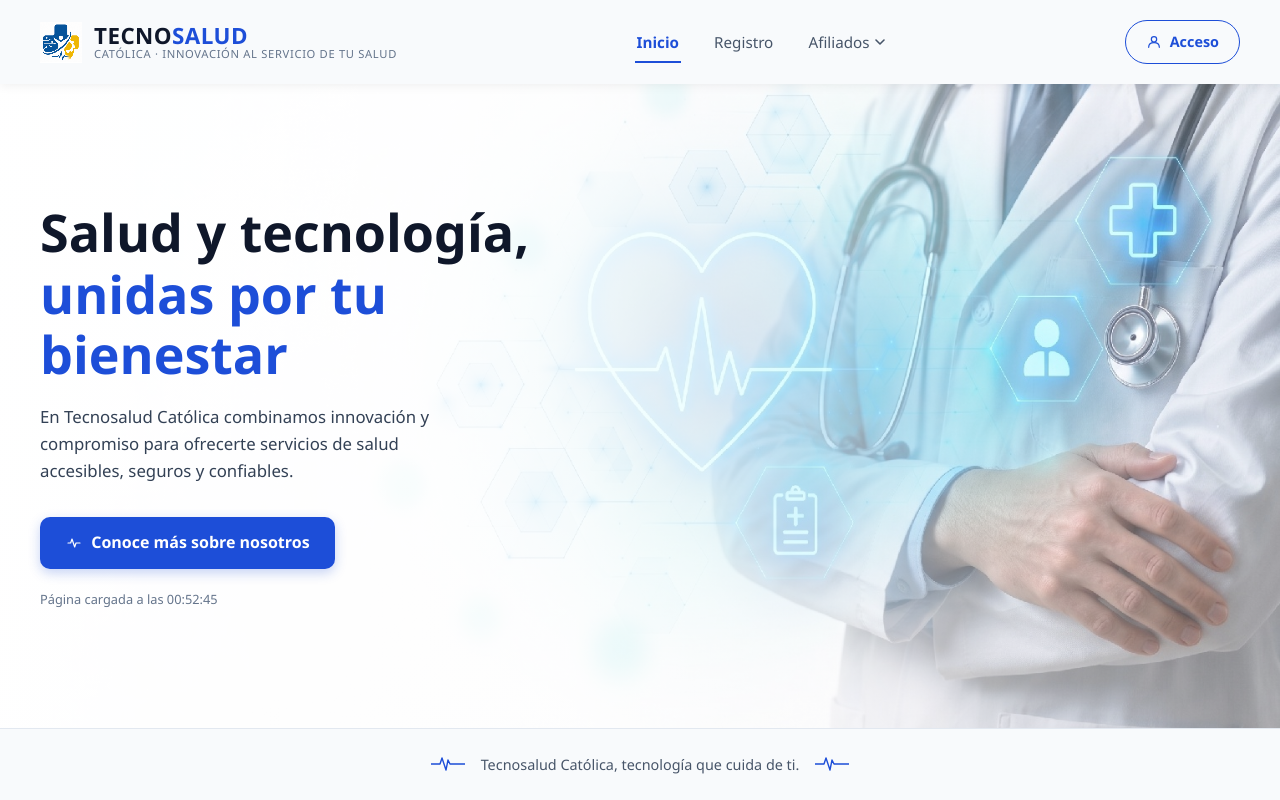
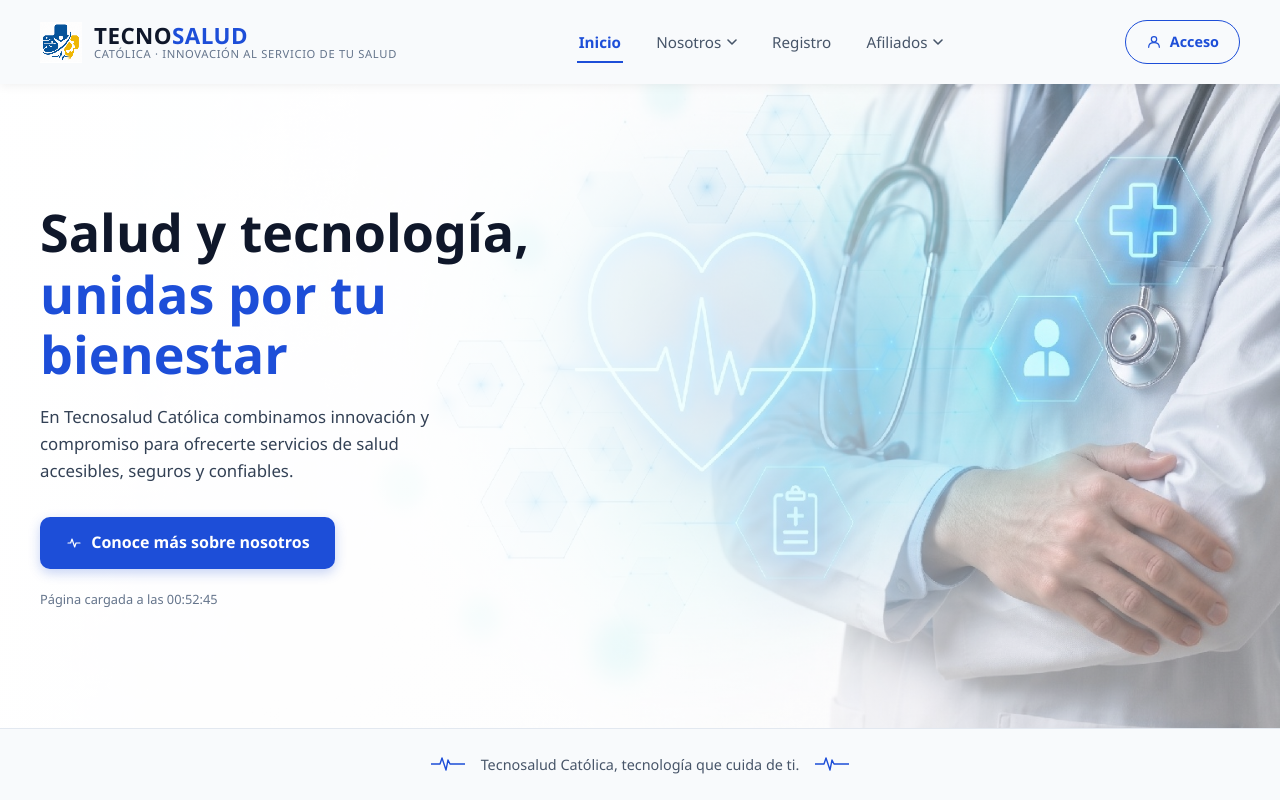
Before and after one commit to CamiloP2103/Tecnosalud-catolica, a React (Vite) app: page / in a window 1280 px wide. Built offline with nearby package versions, Linux system fonts and the light colour scheme.

Commit message:
Refactor App component with new navigation items
Updated the navigation structure and added new pages for 'Nosotros' with sub-items. Enhanced the session management and adjusted the rendering logic for the active page.

```diff
--- a/src/App.jsx
+++ b/src/App.jsx
@@ -15,6 +15,16 @@ const Triage = lazy(() => import('./components/pages/Afiliados/Triage'));
 
 const baseNavItems = [
   { id: 'inicio', label: 'Inicio' },
+  {
+    id: 'nosotros',
+    label: 'Nosotros',
+    children: [
+      { id: 'historia', label: 'Historia' },
+      { id: 'mision-vision', label: 'Misión y visión' },
+      { id: 'valores', label: 'Valores' },
+      { id: 'trabaja-con-nosotros', label: 'Trabaja con nosotros' },
+    ],
+  },
   { id: 'registro', label: 'Registro' },
   {
     id: 'afiliados',
@@ -31,7 +41,10 @@ const accesoItem = { id: 'acceso', label: 'Acceso' };
 
 const pages = {
   inicio: Inicio,
-  nosotros: Nosotros,
+  historia: Nosotros,
+  'mision-vision': Nosotros,
+  valores: Nosotros,
+  'trabaja-con-nosotros': Nosotros,
   registro: Registro,
   acceso: Acceso,
   servicios: ServiciosSalud,
@@ -89,6 +102,7 @@ function App() {
             onLoginExitoso={handleLoginExitoso}
             onLogout={handleLogout}
             onNavigate={handleNavigate}
+            seccion={currentPage}
           />
         </Suspense>
       </Layout>
```
